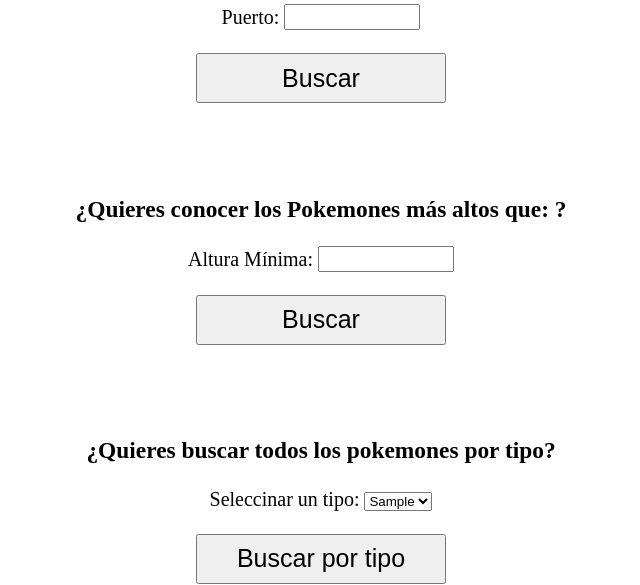
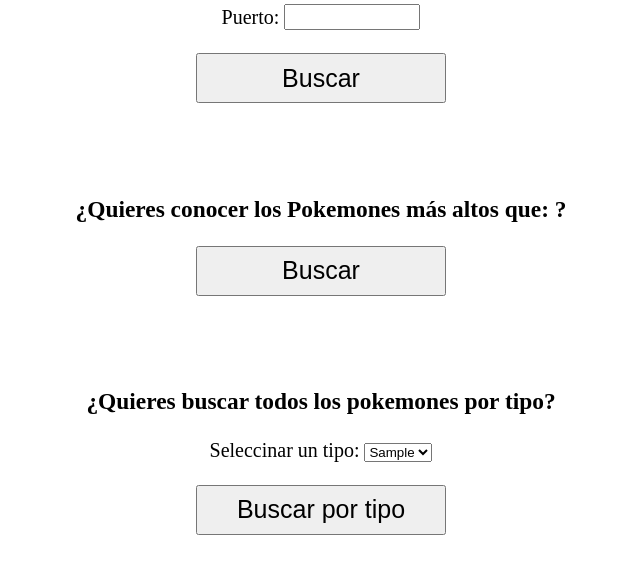
Before and after one commit to josejimenezp/IIC2413-Grupo37, a PHP site: page / in a window 1280 px wide. Shown: the part 429-1014 px from the top of the page, without its empty margins (327-967 px from the left). After the commit the page ends 964 px from the top, so only its background shows below. Run offline with PHP 8.4, Linux system fonts and the light colour scheme; tables that the repository leaves empty or names only in its code hold one stand-in row (values such as "Sample post"); some libraries are stand-ins or nearby versions.

Commit message:
jajajajajajaaj

```diff
--- a/Sites/index.php
+++ b/Sites/index.php
@@ -31,10 +31,7 @@
 
   <h3 align="center"> ¿Quieres conocer los Pokemones más altos que: ?</h3>
 
-  <form align="center" action="consultas/consulta_altura.php" method="post">
-    Altura Mínima:
-    <input type="text" name="altura">
-    <br/><br/>
+  <form align="center" action="consultas/consulta3.php" method="post">
     <input type="submit" value="Buscar">
   </form>
   <br>
```
